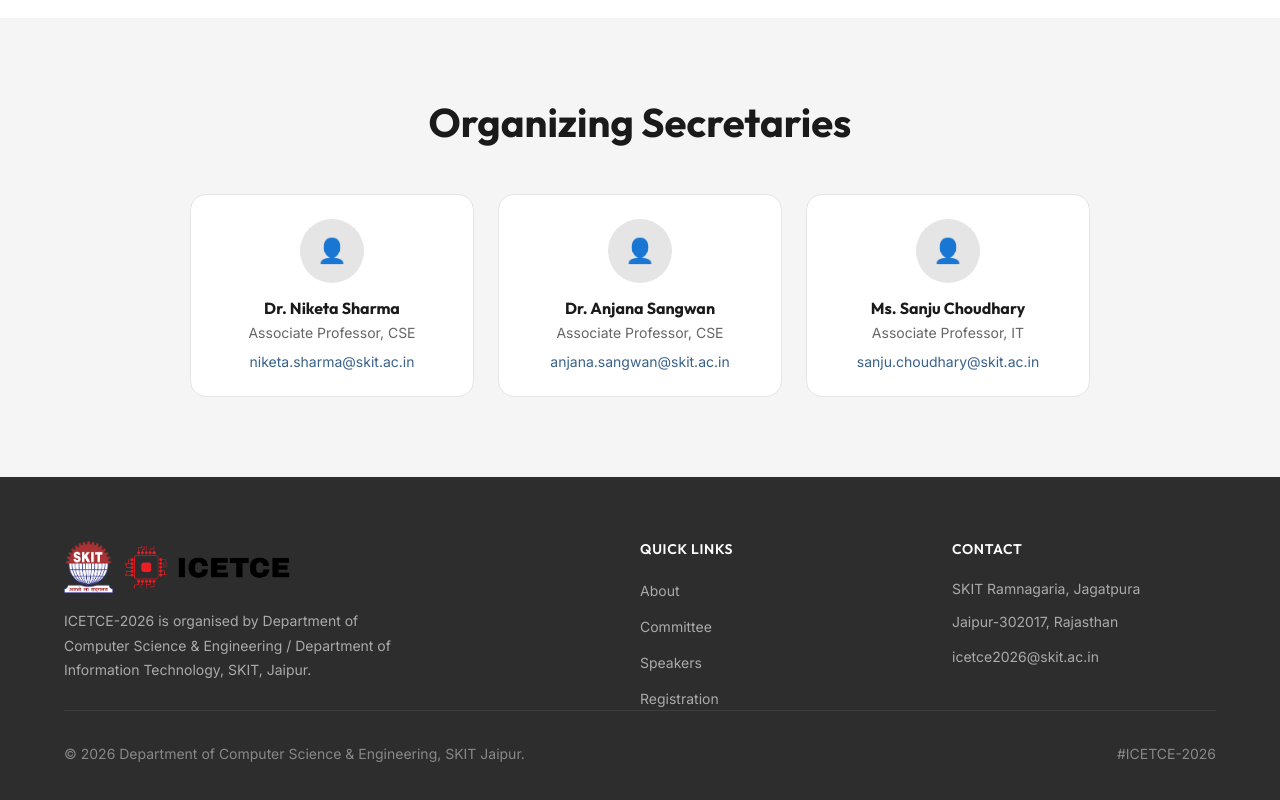
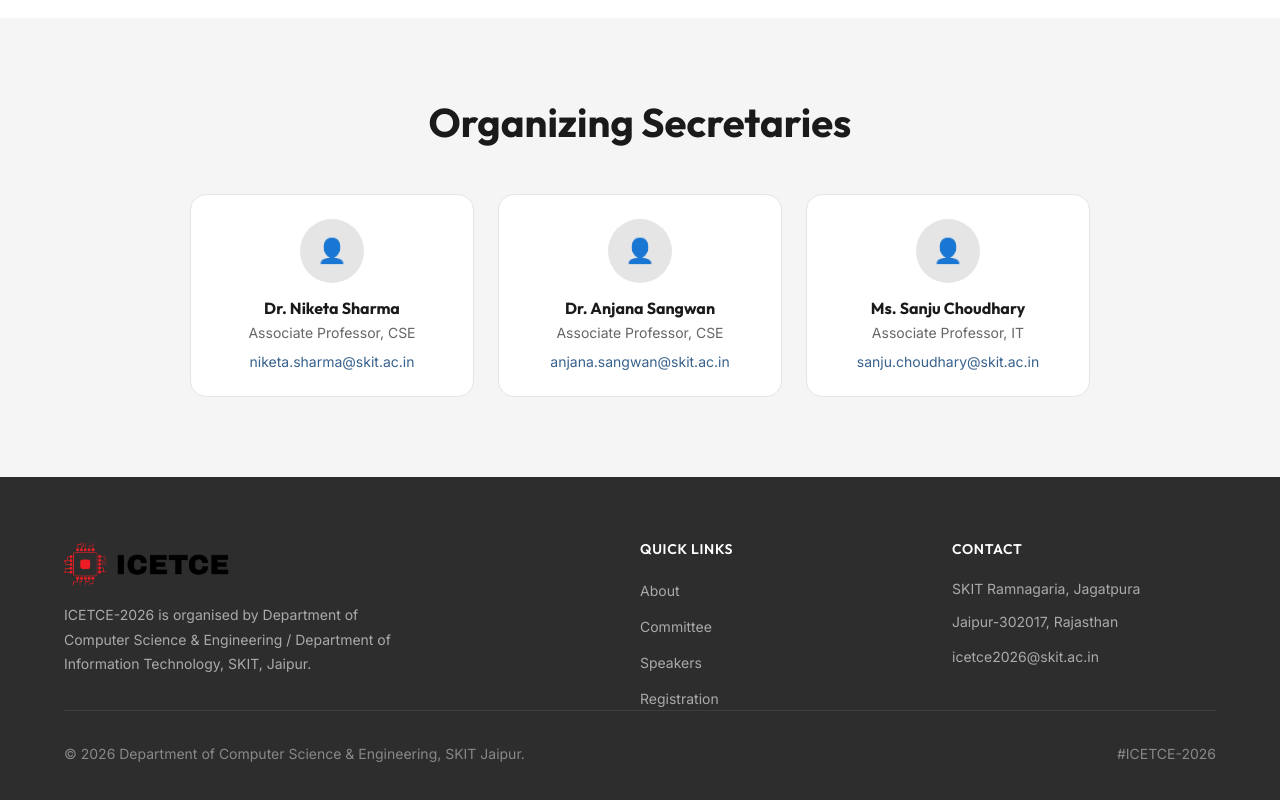
Before and after one commit to sahil-0905/icetce-react, a React (Vite) app: page /contact in a window 1280 px wide. Shown: the part 966-1766 px from the top of the page. Built offline with nearby package versions, Linux system fonts and the light colour scheme.

Commit message:
remove skit_LOGO

```diff
--- a/src/components/Footer.jsx
+++ b/src/components/Footer.jsx
@@ -7,7 +7,7 @@ function Footer() {
                 <div className="footer__grid">
                     <div className="footer__brand">
                         <div className="footer__logo">
-                            <img src="/skit_logo.png" alt="SKIT Logo" />
+                            {/* <img src="/skit_logo.png" alt="SKIT Logo" /> */}
                             <img src="/logo.png" alt="ICETCE Logo" />
                         </div>
                         <p className="footer__description">
```
